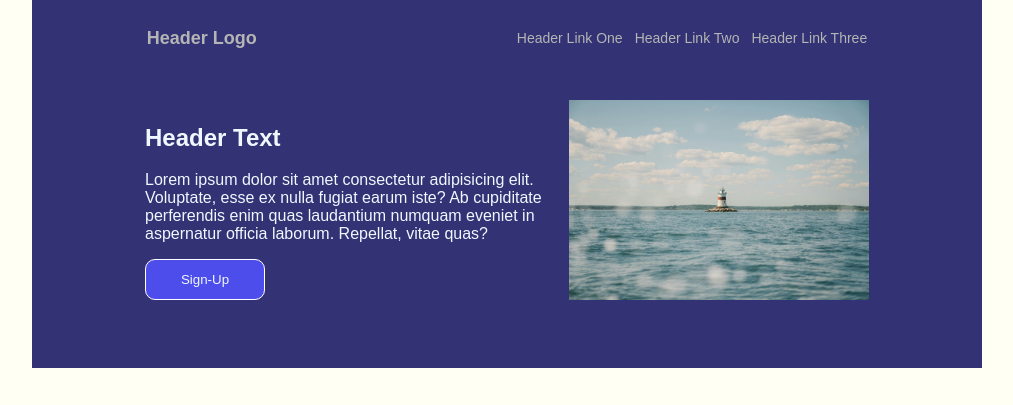
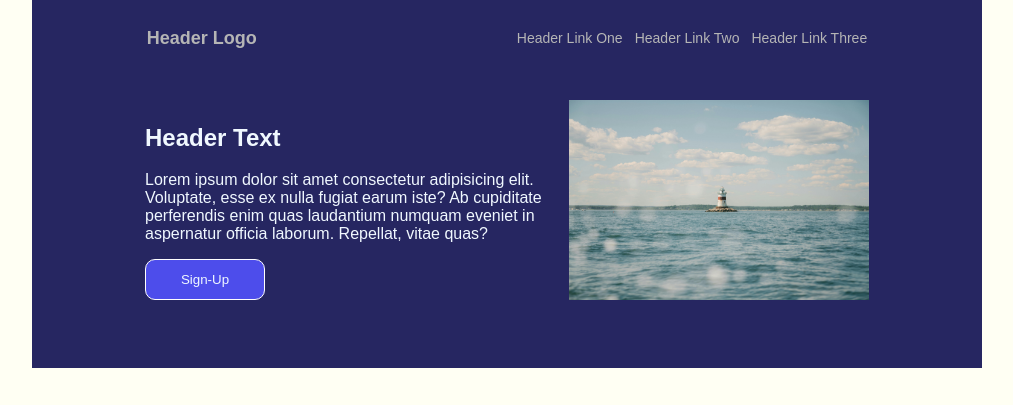
Before and after one commit to kd90301/landing-page, a plain HTML site: page index.html in a window 1280 px wide. Shown: the top 405 px of the page, without its empty margins (133-1146 px from the left). Drawn offline with Linux system fonts and the light colour scheme.

Commit message:
Update header background color

```diff
--- a/style.css
+++ b/style.css
@@ -18,7 +18,7 @@ h2 {
 .header-box {
   display: flex;
   flex-direction: column;
-  background-color: rgb(50, 50, 116);
+  background-color: rgb(38, 38, 97);
   color: aliceblue;
   width: 950px;
   justify-content: center;
```
